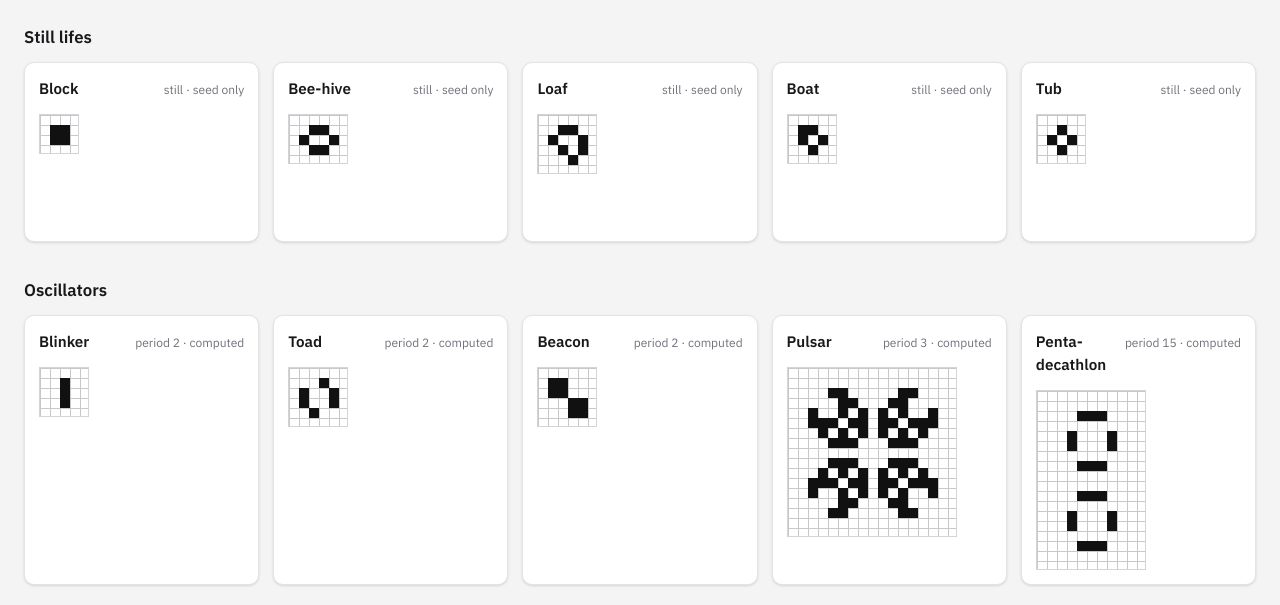
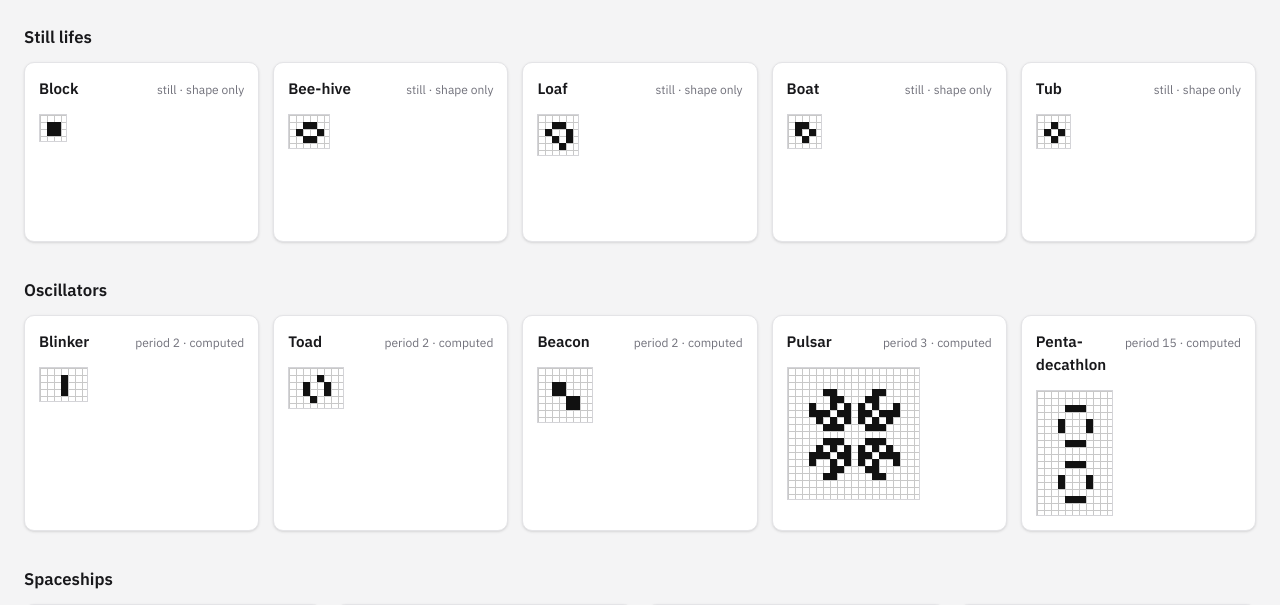
Before and after one commit to rmkane/conway-js, a website built with Vite: page about.html in a window 1280 px wide. Shown: the part 115-720 px from the top of the page. Built offline with nearby package versions, Linux system fonts and the light colour scheme.

Commit message:
Improve shapes

```diff
--- a/src/about.ts
+++ b/src/about.ts
@@ -47,18 +47,27 @@ function unpack(key: string): [number, number] {
   return [Number(key.slice(0, i)), Number(key.slice(i + 1))]
 }
 
-function parseSeed(seed: string[]): {
+function parseShape(shape: string[]): {
   alive: AliveSet
   cols: number
   rows: number
 } {
   const alive: AliveSet = new Set()
-  for (let y = 0; y < seed.length; y++) {
-    for (let x = 0; x < seed[y].length; x++) {
-      if (seed[y][x] === '#') alive.add(pack(x, y))
+  let cols = 0
+  for (let y = 0; y < shape.length; y++) {
+    cols = Math.max(cols, shape[y].length)
+    for (let x = 0; x < shape[y].length; x++) {
+      if (shape[y][x] === '#') alive.add(pack(x, y))
     }
   }
-  return { alive, cols: seed[0].length, rows: seed.length }
+  return { alive, cols, rows: shape.length }
+}
+
+/** Gallery boards add margin so oscillators/ships can move without clipping. */
+function boardPad(pattern: LifePattern): { x: number; y: number } {
+  if (pattern.pad) return pattern.pad
+  const n = pattern.category === 'Still lifes' ? 1 : 2
+  return { x: n, y: n }
 }
 
 function step(alive: AliveSet): AliveSet {
@@ -183,11 +192,12 @@ function renderCells(item: GalleryItem): void {
 }
 
 function makePatternCard(pattern: LifePattern): GalleryItem {
-  const parsed = parseSeed(pattern.seed)
+  const parsed = parseShape(pattern.shape)
   const isShip = pattern.category === 'Spaceships'
-  const cols = parsed.cols
-  const rows = parsed.rows
-  const alive = isShip ? homeAlive(parsed.alive, cols, rows) : parsed.alive
+  const pad = boardPad(pattern)
+  const cols = parsed.cols + pad.x * 2
+  const rows = parsed.rows + pad.y * 2
+  const alive = homeAlive(parsed.alive, cols, rows)
 
   const card = document.createElement('article')
   card.className =
@@ -204,7 +214,7 @@ function makePatternCard(pattern: LifePattern): GalleryItem {
   info.className = 'whitespace-nowrap text-xs text-zinc-500 dark:text-zinc-400'
   info.textContent =
     pattern.period === 1
-      ? 'still · seed only'
+      ? 'still · shape only'
       : `period ${pattern.period} · computed`
 
   header.append(title, info)
--- a/src/life-data.ts
+++ b/src/life-data.ts
@@ -1,4 +1,4 @@
-// Seed patterns only. Later generations are computed with B3/S23.
+// Pattern shapes only (tight bounding box). Later generations use B3/S23.
 // '#' = alive, '.' = dead.
 
 export type PatternCategory = 'Still lifes' | 'Oscillators' | 'Spaceships'
@@ -7,9 +7,15 @@ export interface LifePattern {
   name: string
   category: PatternCategory
   period: number
-  seed: string[]
+  /** Live-cell geometry; no empty padding rows/cols. */
+  shape: string[]
   /** Cell displacement per period for spaceships: [dx, dy]. */
   velocity?: readonly [number, number]
+  /**
+   * Extra empty cells around the shape on the about-page gallery board.
+   * Use when the pattern expands beyond its seed bbox (e.g. penta-decathlon).
+   */
+  pad?: { x: number; y: number }
 }
 
 export const LIFE_PATTERNS: Record<string, LifePattern> = {
@@ -17,97 +23,91 @@ export const LIFE_PATTERNS: Record<string, LifePattern> = {
     name: 'Block',
     category: 'Still lifes',
     period: 1,
-    seed: ['....', '.##.', '.##.', '....'],
+    shape: ['##', '##'],
   },
   beeHive: {
     name: 'Bee-hive',
     category: 'Still lifes',
     period: 1,
-    seed: ['......', '..##..', '.#..#.', '..##..', '......'],
+    shape: ['.##.', '#..#', '.##.'],
   },
   loaf: {
     name: 'Loaf',
     category: 'Still lifes',
     period: 1,
-    seed: ['......', '..##..', '.#..#.', '..#.#.', '...#..', '......'],
+    shape: ['.##.', '#..#', '.#.#', '..#.'],
   },
   boat: {
     name: 'Boat',
     category: 'Still lifes',
     period: 1,
-    seed: ['.....', '.##..', '.#.#.', '..#..', '.....'],
+    shape: ['##.', '#.#', '.#.'],
   },
   tub: {
     name: 'Tub',
     category: 'Still lifes',
     period: 1,
-    seed: ['.....', '..#..', '.#.#.', '..#..', '.....'],
+    shape: ['.#.', '#.#', '.#.'],
   },
   blinker: {
     name: 'Blinker',
     category: 'Oscillators',
     period: 2,
-    seed: ['.....', '.....', '.###.', '.....', '.....'],
+    shape: ['###'],
   },
   toad: {
     name: 'Toad',
     category: 'Oscillators',
     period: 2,
-    seed: ['......', '......', '..###.', '.###..', '......', '......'],
+    shape: ['.###', '###.'],
   },
   beacon: {
     name: 'Beacon',
     category: 'Oscillators',
     period: 2,
-    seed: ['......', '.##...', '.#....', '....#.', '...##.', '......'],
+    shape: ['##..', '#...', '...#', '..##'],
   },
   pulsar: {
     name: 'Pulsar',
     category: 'Oscillators',
     period: 3,
-    seed: [
-      '.................',
-      '.....#.....#.....',
-      '.....#.....#.....',
-      '.....##...##.....',
-      '.................',
-      '.###..##.##..###.',
-      '...#.#.#.#.#.#...',
-      '.....##...##.....',
-      '.................',
-      '.....##...##.....',
-      '...#.#.#.#.#.#...',
-      '.###..##.##..###.',
-      '.................',
-      '.....##...##.....',
-      '.....#.....#.....',
-      '.....#.....#.....',
-      '.................',
+    shape: [
+      '....#.....#....',
+      '....#.....#....',
+      '....##...##....',
+      '...............',
+      '###..##.##..###',
+      '..#.#.#.#.#.#..',
+      '....##...##....',
+      '...............',
+      '....##...##....',
+      '..#.#.#.#.#.#..',
+      '###..##.##..###',
+      '...............',
+      '....##...##....',
+      '....#.....#....',
+      '....#.....#....',
     ],
   },
   pentaDecathlon: {
     name: 'Penta-decathlon',
     category: 'Oscillators',
     period: 15,
-    seed: [
-      '...........',
-      '...........',
-      '...........',
-      '....###....',
-      '.....#.....',
-      '.....#.....',
-      '....###....',
-      '...........',
-      '....###....',
-      '....###....',
-      '...........',
-      '....###....',
-      '.....#.....',
-      '.....#.....',
-      '....###....',
-      '...........',
-      '...........',
-      '...........',
+    // Expands past the seed bbox during its 15-gen cycle.
+    pad: { x: 4, y: 3 },
+    shape: [
+      '###',
+      '.#.',
+      '.#.',
+      '###',
+      '...',
+      '###',
+      '###',
+      '...',
+      '###',
+      '.#.',
+      '.#.',
+      '###',
     ],
   },
   glider: {
@@ -115,55 +115,27 @@ export const LIFE_PATTERNS: Record<string, LifePattern> = {
     category: 'Spaceships',
     period: 4,
     velocity: [1, 1],
-    seed: ['......', '..#...', '...#..', '.###..', '......', '......'],
+    shape: ['.#.', '..#', '###'],
   },
   lwss: {
     name: 'Light-weight spaceship (LWSS)',
     category: 'Spaceships',
     period: 4,
     velocity: [2, 0],
-    seed: [
-      '.........',
-      '..#..#...',
-      '......#..',
-      '..#...#..',
-      '...####..',
-      '.........',
-      '.........',
-    ],
+    shape: ['#..#.', '....#', '#...#', '.####'],
   },
   mwss: {
     name: 'Middle-weight spaceship (MWSS)',
     category: 'Spaceships',
     period: 4,
     velocity: [2, 0],
-    seed: [
-      '..........',
-      '..........',
-      '..........',
-      '...#####..',
-      '..#....#..',
-      '.......#..',
-      '..#...#...',
-      '....#.....',
-      '..........',
-    ],
+    shape: ['.#####.', '#....#.', '.....#.', '#...#..', '..#....'],
   },
   hwss: {
     name: 'Heavy-weight spaceship (HWSS)',
     category: 'Spaceships',
     period: 4,
     velocity: [2, 0],
-    seed: [
-      '...........',
-      '...........',
-      '...........',
-      '...######..',
-      '..#.....#..',
-      '........#..',
-      '..#....#...',
-      '....##.....',
-      '...........',
-    ],
+    shape: ['.######.', '#.....#.', '......#.', '#....#..', '..##....'],
   },
 }
--- a/src/simulator.ts
+++ b/src/simulator.ts
@@ -115,7 +115,7 @@ function syncGhost(): void {
     game.setGhostPattern(null)
     return
   }
-  game.setGhostPattern(pattern.seed, {
+  game.setGhostPattern(pattern.shape, {
     rotation: parseRotation(Number(spawnRotSelect.value) || 0),
     flipX: spawnFlipXInput.checked,
     flipY: spawnFlipYInput.checked,
@@ -246,7 +246,7 @@ canvas.addEventListener('click', (event) => {
 
   const pattern = LIFE_PATTERNS[state.spawn]
   if (!pattern) return
-  game.spawn(pattern.seed, cell.x, cell.y, spawnOptions(state))
+  game.spawn(pattern.shape, cell.x, cell.y, spawnOptions(state))
   syncStatus()
 })
 
--- a/src/styles/life-board.css
+++ b/src/styles/life-board.css
@@ -1,6 +1,6 @@
 /* Dynamic Life boards (about gallery) — sizes come from --cols/--rows/--cell-size. */
 .life-board {
-  --cell-size: 10px;
+  --cell-size: 7px;
   --grid-line: #c8c8c8;
   width: calc(var(--cols) * var(--cell-size));
   height: calc(var(--rows) * var(--cell-size));
@@ -44,6 +44,6 @@
 
 @media (max-width: 560px) {
   .life-board {
-    --cell-size: 8px;
+    --cell-size: 6px;
   }
 }
```
Also changed, not shown: README.md.
